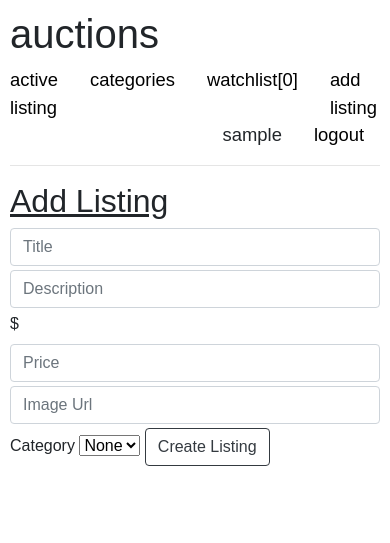
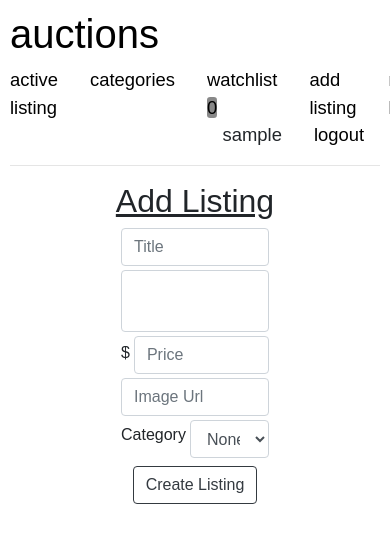
Before and after one commit to yubint/commerce, a Django app: page /add-listing in a window 390 px wide; the page is wider, and only the part inside the window is pictured. Shown: the top 543 px of that part. Run offline with Django 3.2, Linux system fonts and the light colour scheme; the visitor is signed in with stand-in values (Sample User, id 1); data that the repository does not hold is empty; some libraries are stand-ins or nearby versions; some web fonts are replaced.

Commit message:
Stylilng complete. Style register and login page to have centered div. Same done for addlisting page. however addlisting page not looking best. navbar not much responsive after a certain size so need to do that.

```diff
--- a/auctions/static/auctions/styles.css
+++ b/auctions/static/auctions/styles.css
@@ -132,3 +132,69 @@ a:hover {
 .ml-30p {
     margin-left: 30%;
 }
+
+#listing-price {
+    display: inline-block;
+}
+
+#listing-description,
+.comment-input {
+    resize: none;
+    overflow: hidden;
+    transition: height 0.2s ease-out;
+}
+
+.comment {
+    white-space: pre-line;
+}
+
+.description-multiline {
+    white-space: pre-line;
+}
+
+#login-container,
+#register-container,
+#add-listing-container {
+    display: flex;
+    flex-direction: column;
+    align-items: center;
+}
+
+#login-input-form,
+#register-input-form {
+    width: 20%;
+}
+
+#add-listing-form {
+    width: 40%;
+}
+
+#price-input-div,
+#category-input-div {
+    display: flex;
+    align-items: center;
+    gap: 0.25rem;
+}
+
+#image-container {
+    aspect-ratio: 6/1;
+}
+
+#watchlist-indicator {
+    position: relative;
+    display: inline;
+    top: 0;
+    left: 0;
+    border-radius: 0.3rem;
+    padding: 0.1rem 0.2rem 0.1rem 0.2rem;
+    background-color: #888;
+}
+
+#watchlist-number {
+    border-radius: 0.2rem;
+    background-color: #888;
+}
+
+#price {
+    font-size: 1.25rem;
+}
--- a/auctions/templates/auctions/addlisting.html
+++ b/auctions/templates/auctions/addlisting.html
@@ -5,25 +5,31 @@ Add listing
 {% endblock %}
 
 {% block body %}
+<div id="add-listing-container">
     <h2>Add Listing</h2>
-<form action="{% url 'add-listing' %}" method="post">
-    <input class="form-control mb-1" type="text" name="title" id="listing-title" placeholder="Title" autocomplete="off"
+    <form action="{% url 'add-listing' %}" method="post" id="add-listing-form">
+        <input class="form-control mb-1" type="text" name="title" id="listing-title" placeholder="Title"
+            autocomplete="off" required>
+        <textarea class="form-control mb-1" name="description" id="listing-description" cols="30" rows="2"
+            onkeyup="if (this.scrollHeight > this.clientHeight) this.style.height = `${this.scrollHeight}px`;"></textarea>
+        <div id="price-input-div">
+            <label for="listing-price">$</label>
+            <input class="form-control mb-1" type="number" name="price" id="listing-price" placeholder="Price" min="1"
                 required>
-    <input class="form-control mb-1" type="text" name="description" id="listing-description" placeholder="Description"
-        autocomplete="off">
-    <label for="listing-price">$</label>
-    <input class="form-control mb-1" type="number" name="price" id="listing-price" placeholder="Price" min="1" required>
+        </div>
         <input class="form-control mb-1" type="url" name="image" id="listing-image" placeholder="Image Url">
+        <div id="category-input-div">
             <label for="category">Category</label>
-    <select name="category" id="category">
+            <select class="form-control" name="category" id="category" form="add-listing-form">
                 <option value="None" selected>None</option>
                 {% for category in categories %}
                 <option value="{{category}}">{{category}}</option>
                 {% endfor %}
             </select>
             {% csrf_token %}
-    <button class="btn btn-outline-dark" type="submit">Create Listing</button>
-
+        </div>
     </form>
+    <button class="btn btn-outline-dark mt-2" type="submit" form="add-listing-form">Create Listing</button>
+</div>
 
 {% endblock %}
--- a/auctions/templates/auctions/includelisting.html
+++ b/auctions/templates/auctions/includelisting.html
@@ -1,14 +1,17 @@
 {% if listing %}
 <div class="listing-preview-container">
     <div class="preview-left-container">
+        {% if listing.image %}
         <img src={{listing.image}} class="listing-preview-image" alt="Picture of listing">
+        {% else %}
+        <div>No image available for this listing</div>
+        {% endif %}
     </div>
     <div class="preview-right-container">
         <div>
             <a href="{% url 'listing_view' listing.id %}">
                 <h3 class="{% if listing.closed %} closed-listing {% endif %}">{{listing.title}}</h3>
             </a>
-            <div>{{listing.description}}</div>
             <div>Price: $
                 {% if listing.highest_bid %}
                 {{ listing.highest_bid.value }}
@@ -23,7 +26,6 @@
             <div>Status: Closed</div>
             <div> Winner: None</div>
             {% endif %}
-            <div>Posted on: {{listing.uploaded}}</div>
             <div>Posted by: {{listing.user}}</div>
             {% if listing.category %}
             Category:
--- a/auctions/templates/auctions/layout.html
+++ b/auctions/templates/auctions/layout.html
@@ -13,10 +13,13 @@
     <link rel="preconnect" href="https://fonts.gstatic.com" crossorigin>
     <link href="https://fonts.googleapis.com/css2?family=Sofia+Sans+Semi+Condensed:wght@400;700;800&display=swap"
         rel="stylesheet">
+
+    {% block style %}
+    {% endblock %}
 </head>
 
 <body>
-    <h1 id="app-name">auctions</h1>
+    <h1 id="app-name"><a href="{% url 'index' %}">auctions</a></h1>
     <div id="nav-container">
         <div id="nav-left-container">
             <div class="nav-div">
@@ -27,8 +30,8 @@
             </div>
             {% if user.is_authenticated %}
             <div class="nav-div">
-                <a href="{% url 'watchlist' %}" class="navbar-link"
-                    id="watchlist">watchlist[{{user.watchlist.all.count}}]</a>
+                <a href="{% url 'watchlist' %}" class="navbar-link" id="watchlist">watchlist <span
+                        id="watchlist-number">{{user.watchlist.all.count}}</span></a>
             </div>
             <div class="nav-div">
                 <a href="{% url 'add-listing' %}" class="navbar-link" id="add-listing">add listing</a>
```
Also changed, not shown: auctions/templates/auctions/listing.html (+28 -6 lines), auctions/templates/auctions/login.html (+14 -16 lines), auctions/templates/auctions/register.html (+12 -18 lines). Lines whose indentation alone changed are shown as unchanged.
